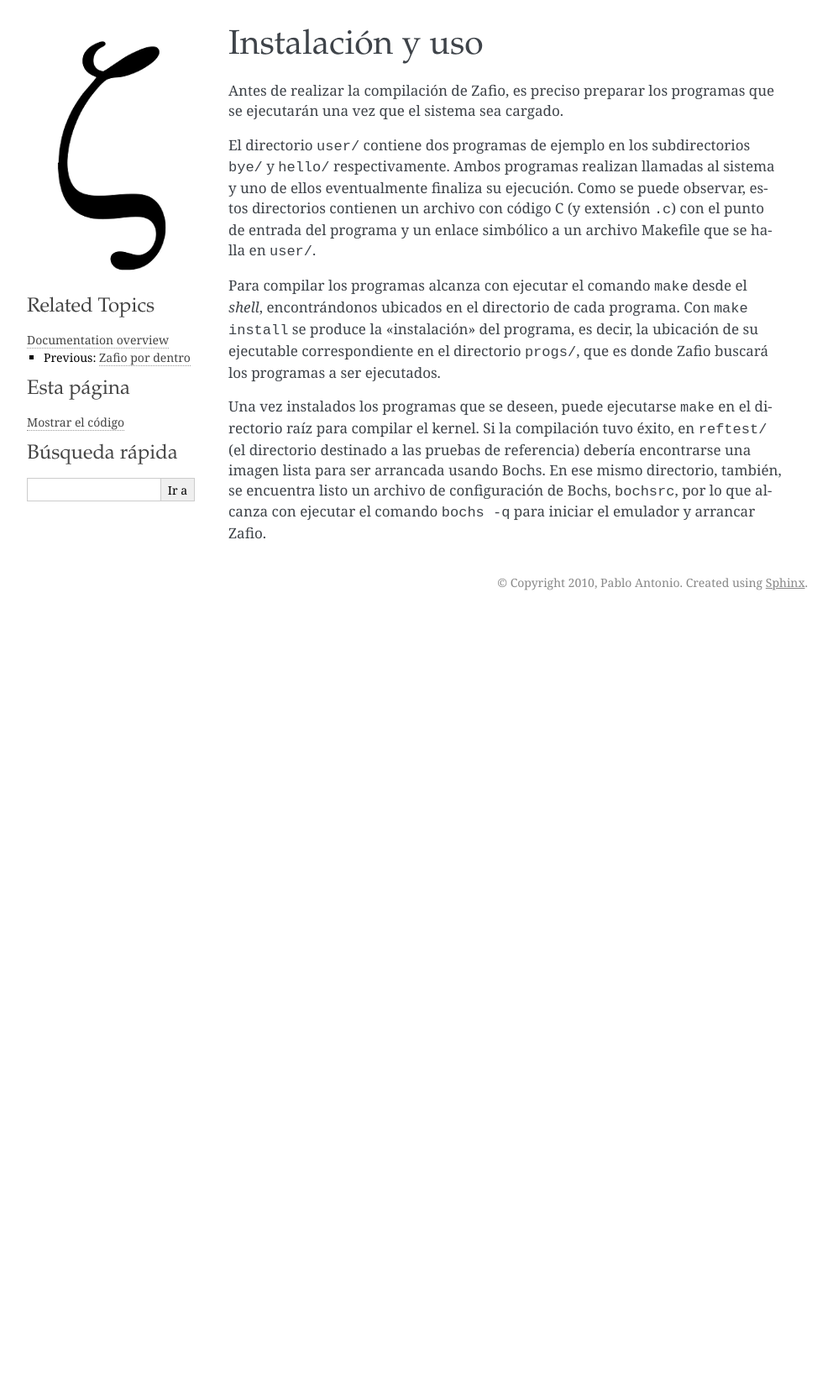
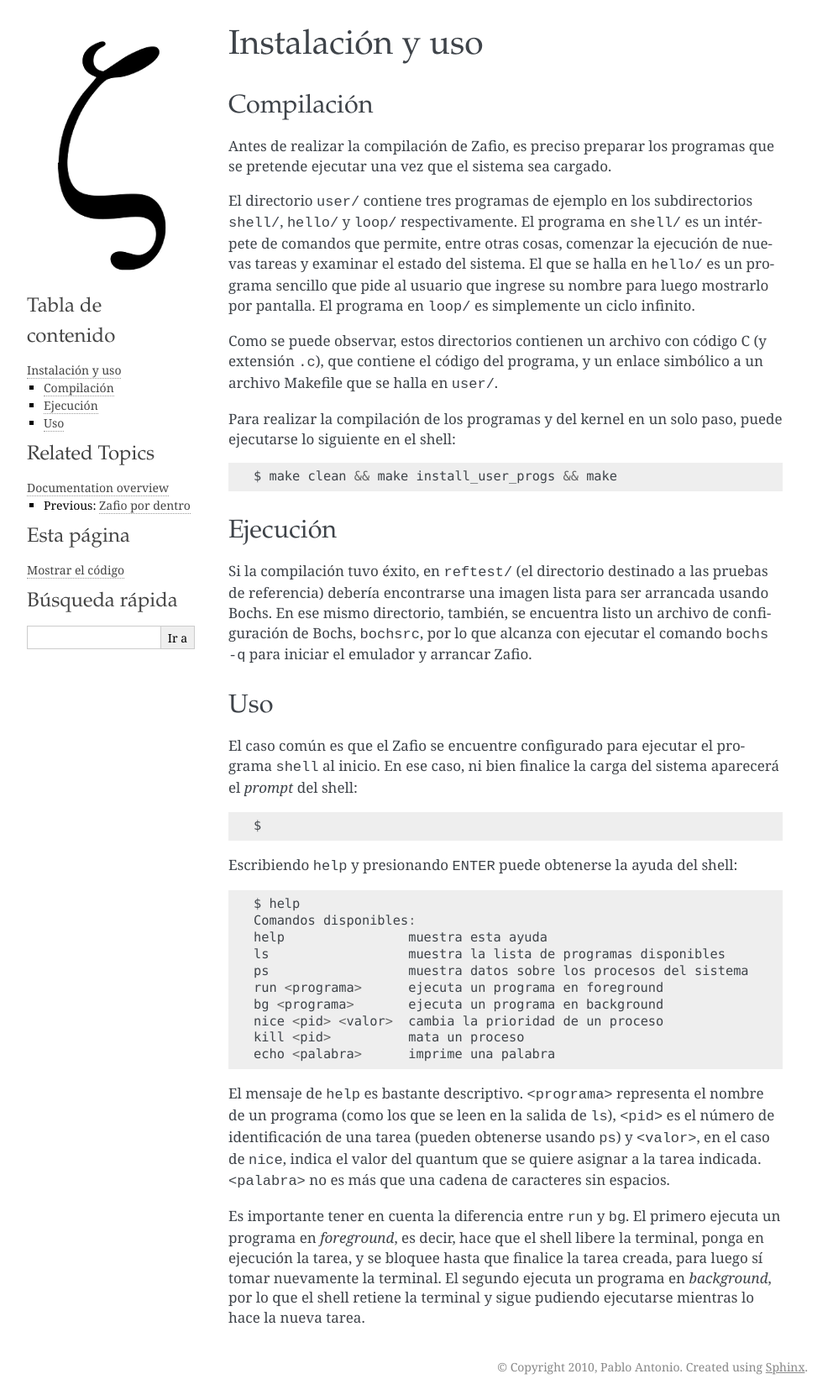
Before and after one commit to crazy2k/zafio, a Sphinx documentation site: the page built from doc/install.rst, in a window 1280 px wide. Shown: the whole page at 84% size, without its empty margins (148-1140 px from the left). Built offline with Sphinx 7.4.7, drawn with Linux system fonts in a browser that asks for light colours; formulas are drawn with MathJax 3; pages that are not in the unit, such as notebooks, are missing from menus; before the commit the page ends 900 px from its top, so only the background shows below that.

Commit message:
Actualizar install.rst

```diff
--- a/doc/install.rst
+++ b/doc/install.rst
@@ -3,29 +3,75 @@
 Instalación y uso
 =================
 
+Compilación
+-----------
+
 Antes de realizar la compilación de Zafio, es preciso preparar los
-programas que se ejecutarán una vez que el sistema sea cargado.
+programas que se pretende ejecutar una vez que el sistema sea cargado.
 
-El directorio ``user/`` contiene dos programas de ejemplo en los
-subdirectorios ``bye/`` y ``hello/`` respectivamente. Ambos programas
-realizan llamadas al sistema y uno de ellos eventualmente finaliza su
-ejecución. Como se puede observar, estos directorios contienen un
-archivo con código C (y extensión ``.c``) con el punto de entrada del
-programa y un enlace simbólico a un archivo Makefile que se halla en
-``user/``.
+El directorio ``user/`` contiene tres programas de ejemplo en los
+subdirectorios ``shell/``, ``hello/`` y ``loop/`` respectivamente. El
+programa en ``shell/`` es un intérpete de comandos que permite, entre
+otras cosas, comenzar la ejecución de nuevas tareas y examinar el
+estado del sistema. El que se halla en ``hello/`` es un programa
+sencillo que pide al usuario que ingrese su nombre para luego mostrarlo
+por pantalla. El programa en ``loop/`` es simplemente un ciclo
+infinito.
 
-Para compilar los programas alcanza con ejecutar el comando ``make``
-desde el *shell*, encontrándonos ubicados en el directorio de cada
-programa. Con ``make install`` se produce la "instalación" del
-programa, es decir, la ubicación de su ejecutable correspondiente en el
-directorio ``progs/``, que es donde Zafio buscará los programas a ser
-ejecutados.
+Como se puede observar, estos directorios contienen un archivo con
+código C (y extensión ``.c``), que contiene el código del programa, y
+un enlace simbólico a un archivo Makefile que se halla en ``user/``.
 
-Una vez instalados los programas que se deseen, puede ejecutarse
-``make`` en el directorio raíz para compilar el kernel. Si la
-compilación tuvo éxito, en ``reftest/`` (el directorio destinado a las
-pruebas de referencia) debería encontrarse una imagen lista para ser
-arrancada usando Bochs. En ese mismo directorio, también, se encuentra
-listo un archivo de configuración de Bochs, ``bochsrc``, por lo que
-alcanza con ejecutar el comando ``bochs -q`` para iniciar el emulador y
-arrancar Zafio.
+Para realizar la compilación de los programas y del kernel en un solo
+paso, puede ejecutarse lo siguiente en el shell::
+
+    $ make clean && make install_user_progs && make
+
+Ejecución
+---------
+
+Si la compilación tuvo éxito, en ``reftest/`` (el directorio destinado
+a las pruebas de referencia) debería encontrarse una imagen lista para
+ser arrancada usando Bochs. En ese mismo directorio, también, se
+encuentra listo un archivo de configuración de Bochs, ``bochsrc``, por
+lo que alcanza con ejecutar el comando ``bochs -q`` para iniciar el
+emulador y arrancar Zafio.
+
+Uso
+---
+
+El caso común es que el Zafio se encuentre configurado para ejecutar el
+programa ``shell`` al inicio. En ese caso, ni bien finalice la carga
+del sistema aparecerá el *prompt* del shell::
+
+    $
+
+Escribiendo ``help`` y presionando ``ENTER`` puede obtenerse la ayuda del
+shell::
+
+    $ help
+    Comandos disponibles:
+    help                muestra esta ayuda
+    ls                  muestra la lista de programas disponibles
+    ps                  muestra datos sobre los procesos del sistema
+    run <programa>      ejecuta un programa en foreground
+    bg <programa>       ejecuta un programa en background
+    nice <pid> <valor>  cambia la prioridad de un proceso
+    kill <pid>          mata un proceso
+    echo <palabra>      imprime una palabra
+
+El mensaje de ``help`` es bastante descriptivo. ``<programa>``
+representa el nombre de un programa (como los que se leen en la salida
+de ``ls``), ``<pid>`` es el número de identificación de una tarea
+(pueden obtenerse usando ``ps``) y ``<valor>``, en el caso de ``nice``,
+indica el valor del quantum que se quiere asignar a la tarea
+indicada. ``<palabra>`` no es más que una cadena de caracteres sin
+espacios.
+
+Es importante tener en cuenta la diferencia entre ``run`` y ``bg``. El
+primero ejecuta un programa en *foreground*, es decir, hace que el
+shell libere la terminal, ponga en ejecución la tarea, y se bloquee
+hasta que finalice la tarea creada, para luego sí tomar nuevamente la
+terminal. El segundo ejecuta un programa en *background*, por lo que el
+shell retiene la terminal y sigue pudiendo ejecutarse mientras lo hace
+la nueva tarea.
```
